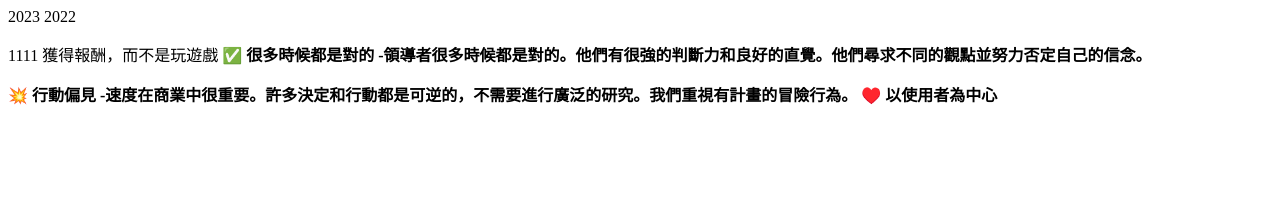
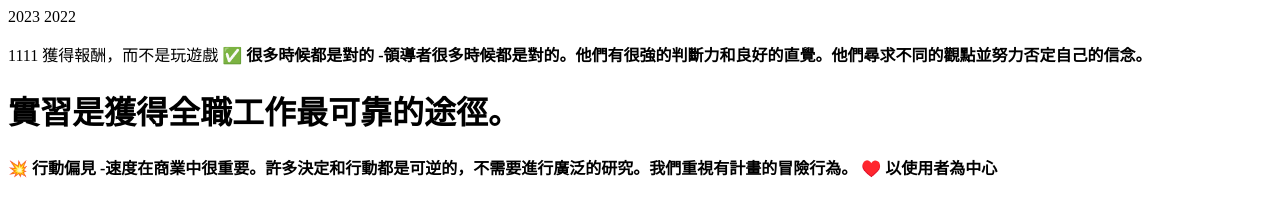
Before and after one commit to pann710/20231209, a plain HTML site: page index.html in a window 1280 px wide. Drawn offline with Linux system fonts and the light colour scheme.

Commit message:
Update index.html

```diff
--- a/index.html
+++ b/index.html
@@ -11,7 +11,8 @@
 
     <strong> ✅ 很多時候都是對的 -領導者很多時候都是對的。他們有很強的判斷力和良好的直覺。他們尋求不同的觀點並努力否定自己的信念。
    </strong>
-
+<h1>實習是獲得全職工作最可靠的途徑。
+</h1>
   </p>
   <strong> 💥 行動偏見 -速度在商業中很重要。許多決定和行動都是可逆的，不需要進行廣泛的研究。我們重視有計畫的冒險行為。 </strong>
   <strong>♥️ 以使用者為中心</strong>
```
